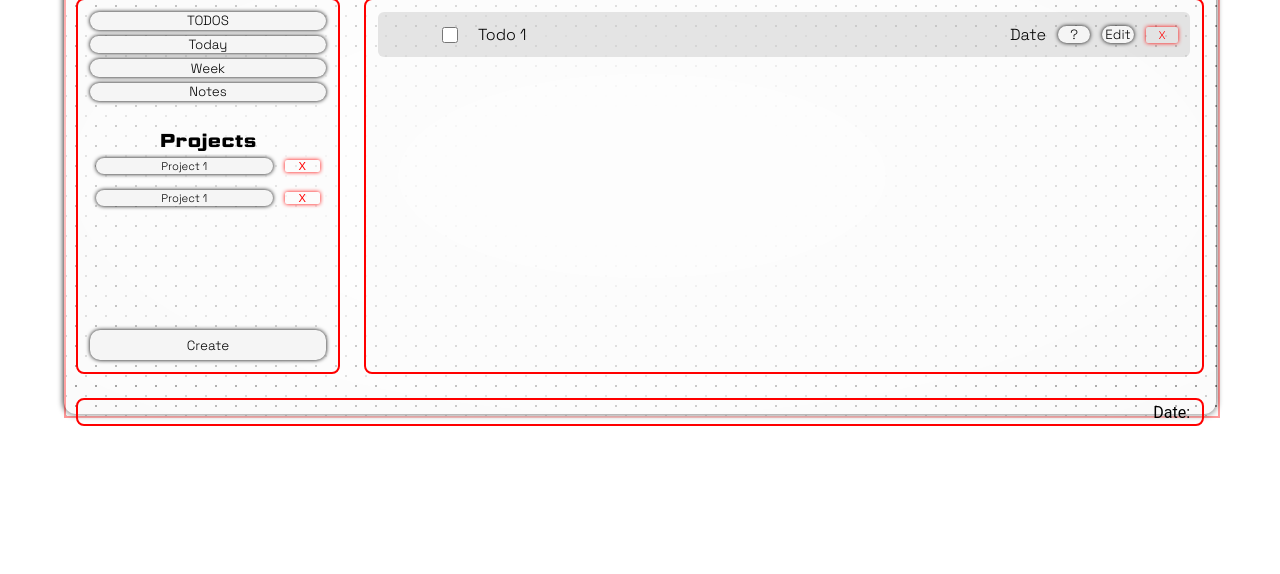
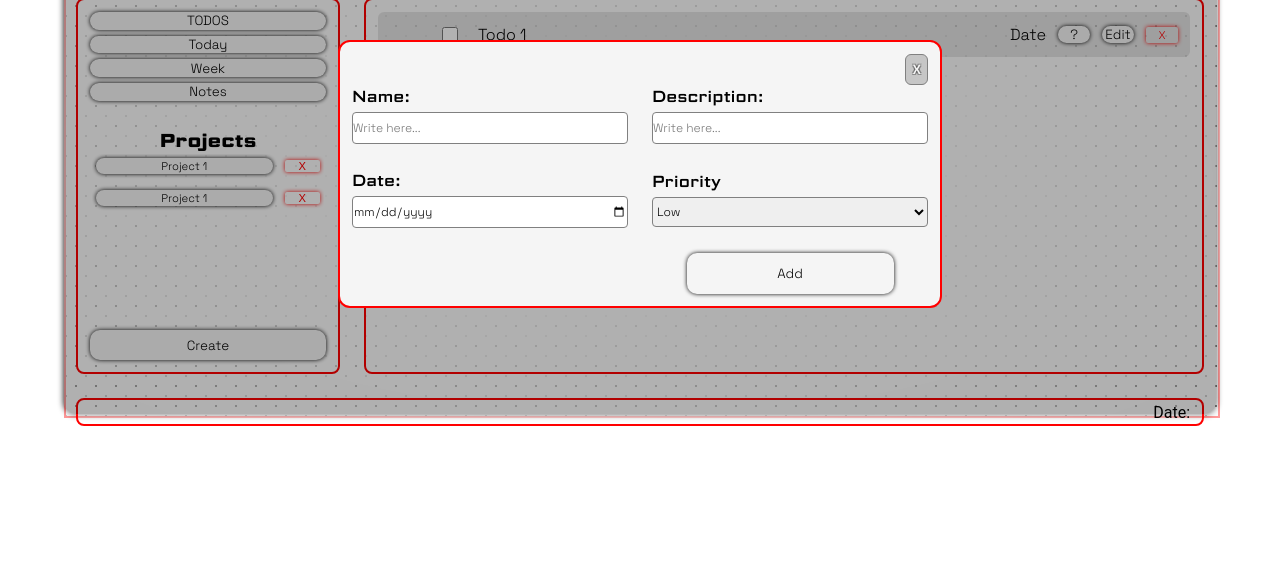
Before and after one commit to SpMarc4/TODO, a website built with webpack: page src/index.html in a window 1280 px wide. Shown: the part 226-800 px from the top of the page. Built offline with nearby package versions, Linux system fonts and the light colour scheme.

Commit message:
Add style to todo modal edit

```diff
--- a/src/index.html
+++ b/src/index.html
@@ -65,17 +65,42 @@
 
     <div class="todo-background"></div>
     </div>
-    <div class="modals"  style="display: none">
-        <div class="modal-create">
+    <div class="modals">
+        <div class="modal-create" style="display: none">
             <button class="btn-modal">Project</button>
             <button class="btn-modal">TODO</button>
             <button class="btn-modal">Note</button>
             <button class="btn-modal-close">X</button>
         </div>
+        <div class="modal-todo-edit">
+            <button class="btn-modal-close-edit">X</button>
+            <form class="form-todo-edit">
+                <div class="form-todo-field">
+                    <label for="todo-field-name">Name:</label>
+                    <input type="text" id="todo-field-name" placeholder="Write here..." required>
+                </div>
+                <div class="form-todo-field">
+                    <label for="todo-field-description">Description:</label>
+                    <textarea id="todo-field-description" placeholder="Write here..." required></textarea>
+                </div>
+                <div class="form-todo-field">
+                    <label for="todo-field-date">Date:</label>
+                    <input type="date" id="todo-field-date" required>
+                </div>
+                <div class="form-todo-field">
+                    <label for="todo-field-priority">Priority</label>
+                    <select id="todo-field-priority">
+                        <option value="low">Low</option>
+                        <option value="medium">Medium</option>
+                        <option value="high">High</option>
+                    </select>
+                </div>
+                <button class="btn-modal-add" type="button">Add</button>
+            </form>
+        </div>
+        <div class="modal-todo-info" style="display: none"></div>
         <div class="modal-project-edit" style="display: none"></div>
-        <div class="modal-note-edit"style="display: none"></div>
-        <div class="modal-todo-edit"style="display: none"></div>
-        <div class="modal-todo-info"style="display: none"></div>
+        <div class="modal-note-edit" style="display: none"></div>
     </div>
 
 </body>
--- a/src/style.css
+++ b/src/style.css
@@ -92,6 +92,7 @@ input[type='checkbox'] {
 button:hover {
     opacity: 0.8;
 }
+
 
 /* TODO: Main Container */
 
@@ -374,6 +375,18 @@ div[class^="modal-"] {
     border-radius: 12px;
 }
 
+.btn-modal-close,
+.btn-modal-close-edit {
+    position: absolute;
+    padding: 6px;
+    top: 12px;
+    right: 12px;
+    border: 1px solid var(--bg-secondary-color);
+    border-radius: 6px;
+    background-color: var(--modal-bg-color);
+}
+/* Create */
+
 .modal-create {
     position: relative;
     flex-direction: column;
@@ -392,18 +405,9 @@ div[class^="modal-"] {
 
 }
 
-.btn-modal-close {
-    position: absolute;
-    padding: 6px;
-    top: 12px;
-    right: 12px;
-    border: 1px solid var(--bg-secondary-color);
-    border-radius: 6px;
-    background-color: var(--modal-bg-color);
-}
-
 .modal-create .btn-modal,
-.btn-modal-close {
+.btn-modal-close,
+.btn-modal-close-edit {
     color: var(--main-color);
     font-family: 'SpaceGrotesk';
     font-weight: bold;
@@ -415,11 +419,66 @@ div[class^="modal-"] {
         -1px -1px 0 var(--modal-bg-color);
 }
 
+/* TODO Edit */
+
+textarea {
+    resize: none;
+}
+
+.modal-todo-edit {
+    font-family: 'ScienceGothic';
+    display: flex;
+    flex-direction: column;
+}
+
+.btn-modal-close-edit {
+    position: unset;
+    align-self: flex-end;
+}
+
+.form-todo-edit {
+    flex: 1;
+    justify-content: center;
+    align-items: center;
+    display: grid;
+    gap: 24px;
+    grid-template-columns: repeat(2, minmax(100px, 2fr));;
+}
+
+.form-todo-field {
+    flex: 1;
+    gap: 4px;
+    display: flex;
+    flex-direction: column;
+    justify-content: stretch;
+    align-items: stretch;
+}
+
+.form-todo-field > input,
+.form-todo-field > textarea,
+.form-todo-field > select {
+    font-family: 'SpaceGrotesk';
+    font-size: 12px;
+    height: 30px;
+    border-radius: 4px;
+    border: 1px solid gray;
+    text-align: start;
+    line-height: 30px;
+}
+
+.btn-modal-add {
+    grid-column: 2;
+    width: 75%;
+    justify-self: center;
+    padding: 12px;
+}
+
 /* Buttons Style */
 
 .btn-sidebar,
 .btn-project,
-.btn-col {
+.btn-col,
+.btn-modal-add {
     font-family: 'SpaceGrotesk';
     min-height: 16px;
     background-color: var(--main-color);
```
Also changed, not shown: PLAN.md (+8 -0 lines).
